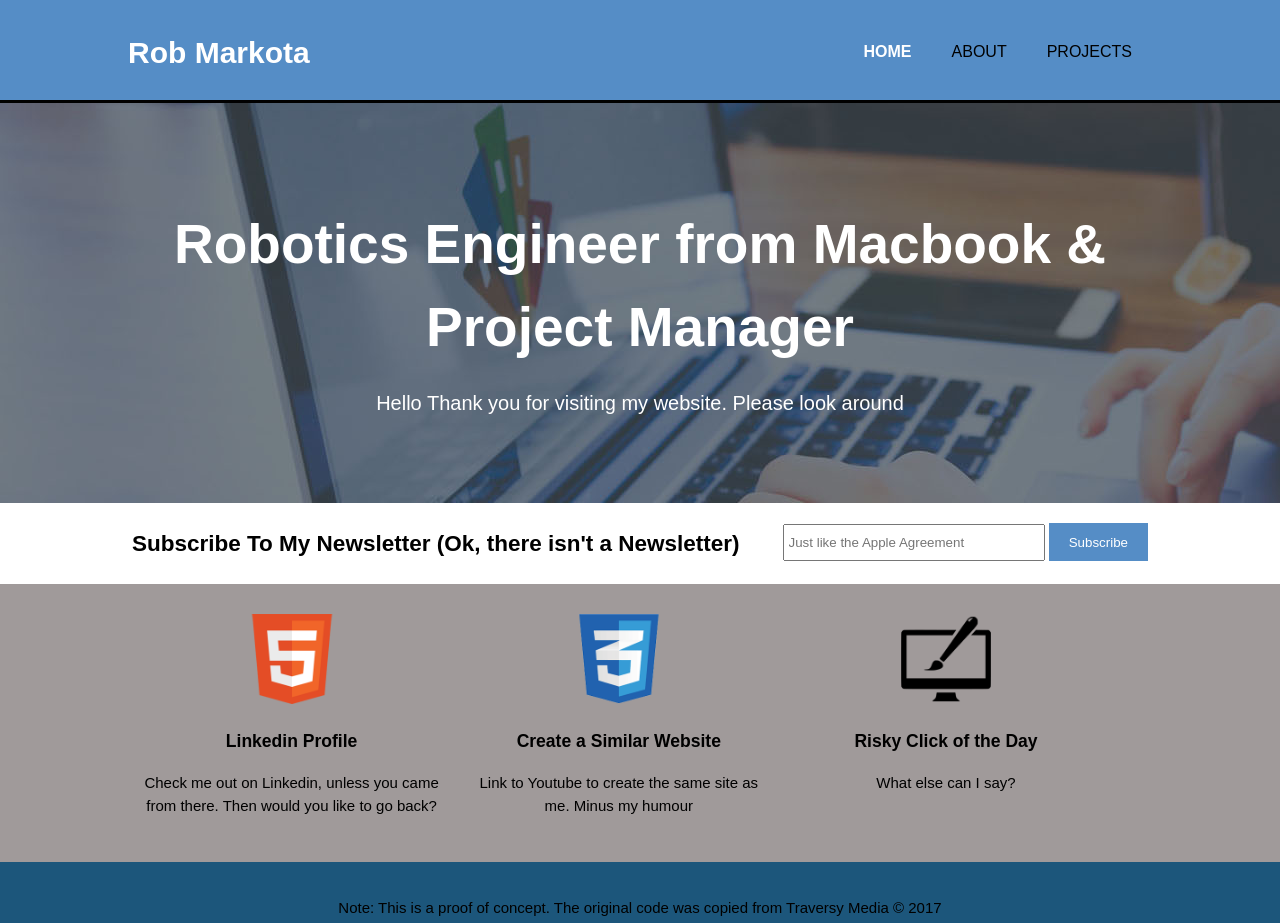
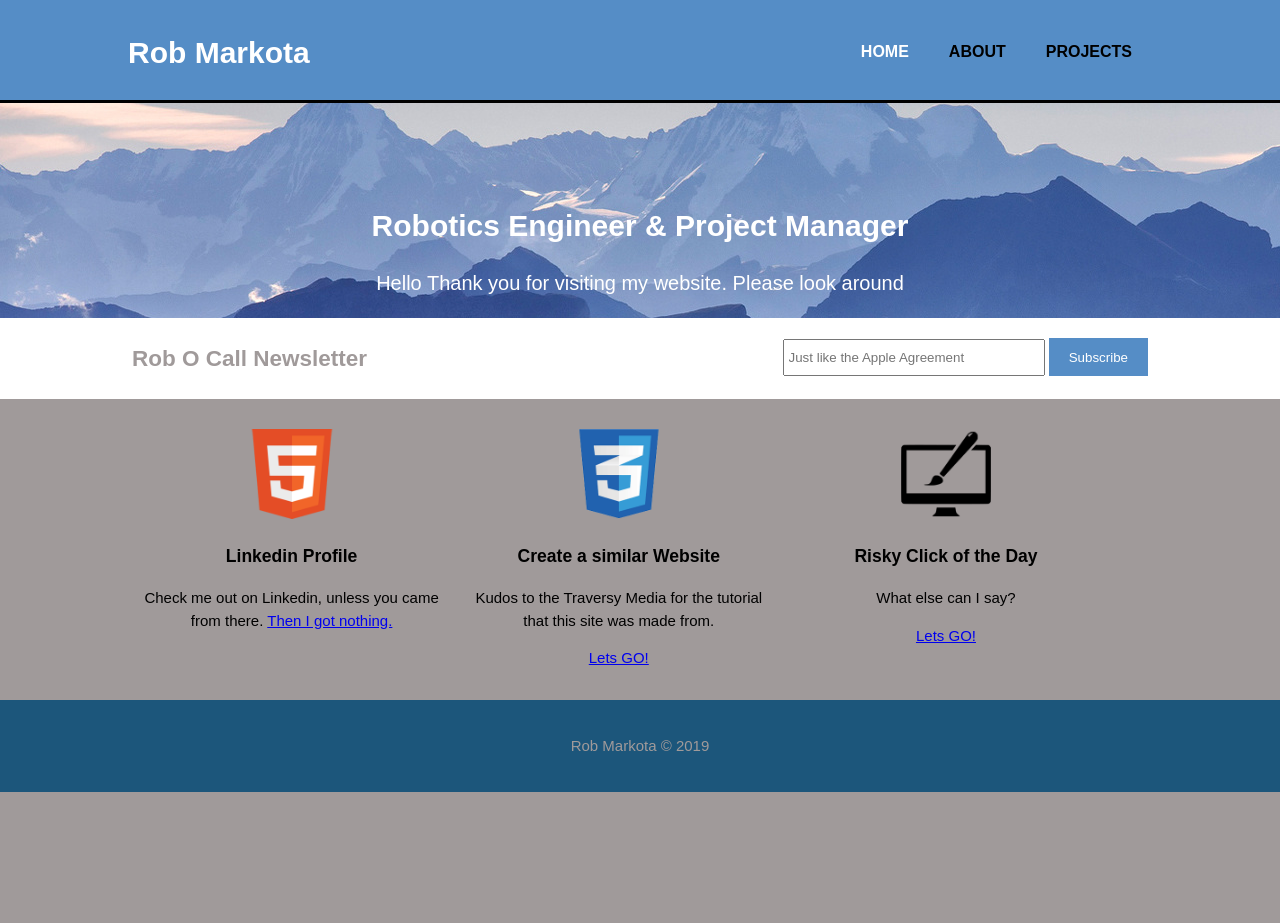
Before and after one commit to WhatAboutRob/RobMWebsite, a plain HTML site: page index.html in a window 1280 px wide. After the commit the page ends 800 px from the top, so only its background shows below. Drawn offline with Linux system fonts and the light colour scheme.

Commit message:
more updates

```diff
--- a/css/style.css
+++ b/css/style.css
@@ -10,8 +10,8 @@
   --color-black:  #000000;
   --color-seafoam:#3CB9C6;
   --color-teal:   #3F6971;
-  --color-meblue:   #558DC6;
-  --color-teal:   #3F6971;
+  --color-metblue:   #558DC6;
+  --color-yellow:   #FFFF00;
   --color-teal:   #3F6971;
   --color-teal:   #3F6971;
   --color-teal:   #3F6971;
@@ -46,7 +46,7 @@ ul{
 
 .button_1{
   height:38px;
-  background: var(--color-meblue);
+  background: var(--color-metblue);
   border:0;
   padding-left: 20px;
   padding-right:20px;
@@ -55,7 +55,7 @@ ul{
 
 .dark{
   padding:15px;
-  background:var(--color-black);
+  background:var(--color-gray);
   color:var(--color-white);
   margin-top:10px;
   margin-bottom:10px;
@@ -63,8 +63,8 @@ ul{
 
 /* Header **/
 header{
-  background: var(--color-meblue);
-  color:      var(--color-meblue);
+  background: var(--color-metblue);
+  color:      var(--color-black);
   padding-top:30px;
   min-height:70px;
   border-bottom:var(--color-black) 3px solid;
@@ -74,6 +74,7 @@ header a{
   color:var(--color-black);
   text-decoration:none;
   text-transform: uppercase;
+  font-weight:bold;
   font-size:16px;
 }
 
@@ -102,21 +103,24 @@ header .highlight, header .current a{
 }
 
 header a:hover{
-  color:var(--color-cobalt);
+  color:var(--color-yellow);
   font-weight:bold;
 }
 
 /* Showcase */
 #showcase{
-  min-height:400px;
-  background:url('../img/showcase.jpg') no-repeat 0 -400px;
+
+  max-width:100%;
+  max-height:50%;
+  /*min-height:400px;*/
+  background:url('../img/MountRange.jpg') no-repeat 0 -400px;
   text-align:center;
   color:var(--color-white);
 }
 
 #showcase h1{
   margin-top:100px;
-  font-size:55px;
+  font-size:30px;
   margin-bottom:10px;
 }
 
@@ -127,7 +131,7 @@ header a:hover{
 /* Newsletter */
 #newsletter{
   padding:5px;
-  color:var(--color-black);
+  color:var(--color-gray);
   background:var(--color-white);
 }
 
@@ -180,11 +184,12 @@ article#main-col{
   width:65%;
 }
 
-/* Services */
+/* Projects */
 ul#services li{
   list-style: none;
   padding:20px;
-  border: var(--color-black) solid 1px;
+  border: var(--color-cobalt) solid 1px;
+  color:var(--color-white);
   margin-bottom:5px;
   background:var(--color-black);
 }
@@ -192,7 +197,7 @@ ul#services li{
 footer{
   padding:20px;
   margin-top:20px;
-  color:var(--color-black);
+  color:var(--color-gray);
   background-color: var(--color-cobalt);
 
 
--- a/index.html
+++ b/index.html
@@ -27,14 +27,14 @@
 
     <section id="showcase">
       <div class="container">
-        <h1>Robotics Engineer from Macbook & Project Manager</h1>
+        <h1>Robotics Engineer & Project Manager</h1>
         <p>Hello Thank you for visiting my website.  Please look around</p>
       </div>
     </section>
 
     <section id="newsletter">
       <div class="container">
-        <h1>Subscribe To My Newsletter (Ok, there isn't a Newsletter)</h1>
+        <h1>Rob O Call Newsletter</h1>
         <form>
           <input type="email" placeholder="Just like the Apple Agreement">
           <button type="submit" class="button_1">Subscribe</button>
@@ -47,23 +47,34 @@
         <div class="box">
           <img src="./img/logo_html.png">
           <h3>Linkedin Profile</h3>
-          <p>Check me out on Linkedin, unless you came from there.  Then would you like to go back?</p></p>
-          </div>
+          <p>Check me out on Linkedin, unless you came from there.
+          <a href = "www.Linkedin.com">
+              Then I got nothing.
+          </a>
+          </p>
+        </div>
         <div class="box">
           <img src="./img/logo_css.png">
-          <h3>Create a Similar Website</h3>
-          <p>Link to Youtube to create the same site as me.  Minus my humour</p>
+          <h3>Create a similar Website</h3>
+          <p>Kudos to the Traversy Media for the tutorial that this site was made from.</p>
+          <a href = "www.traverymedia.com">
+            Lets GO!
+          </a>
+
         </div>
         <div class="box">
           <img src="./img/logo_brush.png">
           <h3>Risky Click of the Day</h3>
           <p>What else can I say?</p>
+          <a href = "www.nasa.gov">
+            Lets GO!
+          </a>
         </div>
       </div>
     </section>
 
     <footer>
-      <p>Note: This is a proof of concept.  The original code was copied from Traversy Media  &copy; 2017</p>
+      <p>Rob Markota  &copy; 2019</p>
     </footer>
   </body>
 </html>
```
Also changed, not shown: about.html (+5 -1 lines), img/MountRange.jpg (added).
